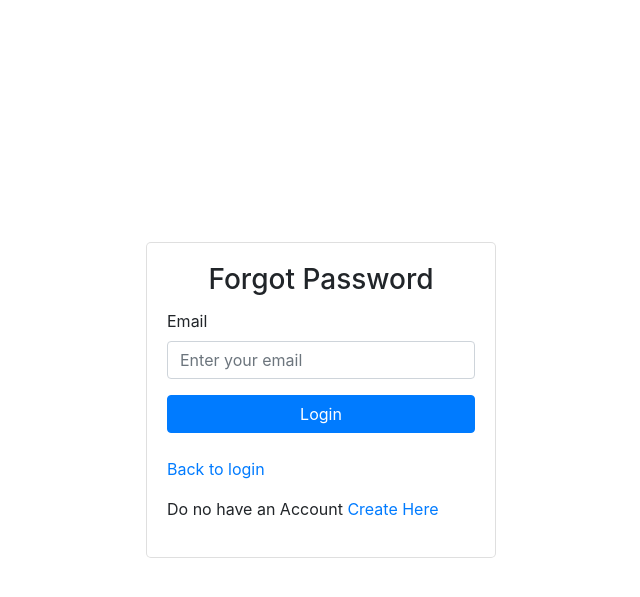
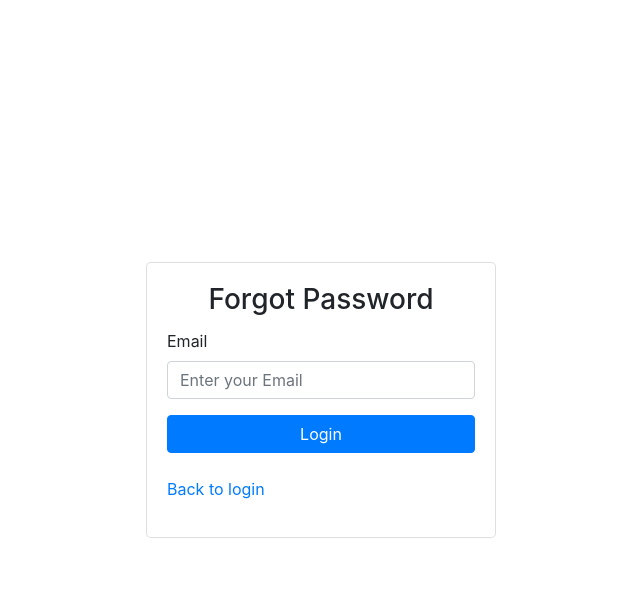
Before and after one commit to gkiplangat/whatsapp, a PHP site: page /forgot_password.php in a window 1280 px wide. Shown: the top 597 px of the page, without its empty margins (319-959 px from the left). Run offline with PHP 8.4, Linux system fonts and the light colour scheme.

Commit message:
updated the name

```diff
--- a/forgot_password.php
+++ b/forgot_password.php
@@ -32,13 +32,12 @@
                 <form>
                     <div class="form-group">
                         <label for="username">Email</label>
-                        <input type="text" class="form-control" id="username" placeholder="Enter your email">
+                        <input type="text" class="form-control" id="email" placeholder="Enter your Email">
                     </div>
 
                     <button type="submit" class="btn btn-primary btn-block">Login</button>
                     <br>
                     <p><a href="index.php">Back to login</a></p>
-                    <p>Do no have an Account <a href="#">Create Here</a></p>
                 </form>
             </div>
         </div>
--- a/index.php
+++ b/index.php
@@ -32,7 +32,7 @@
                 <form>
                     <div class="form-group">
                         <label for="username">Email</label>
-                        <input type="text" class="form-control" id="username" placeholder="Enter your email">
+                        <input type="text" class="form-control" id="email" placeholder="Enter your Email">
                     </div>
                     <div class="form-group">
                         <label for="password">Password</label>
```
